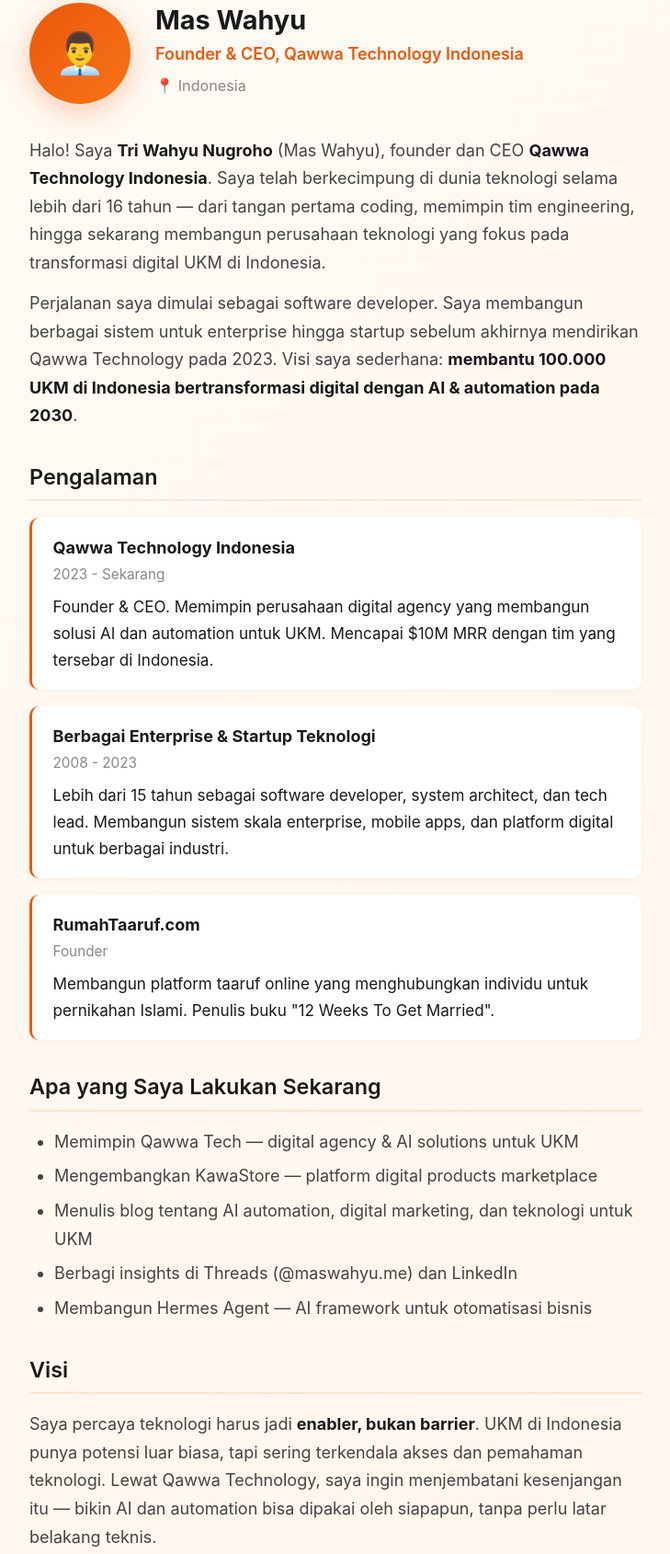
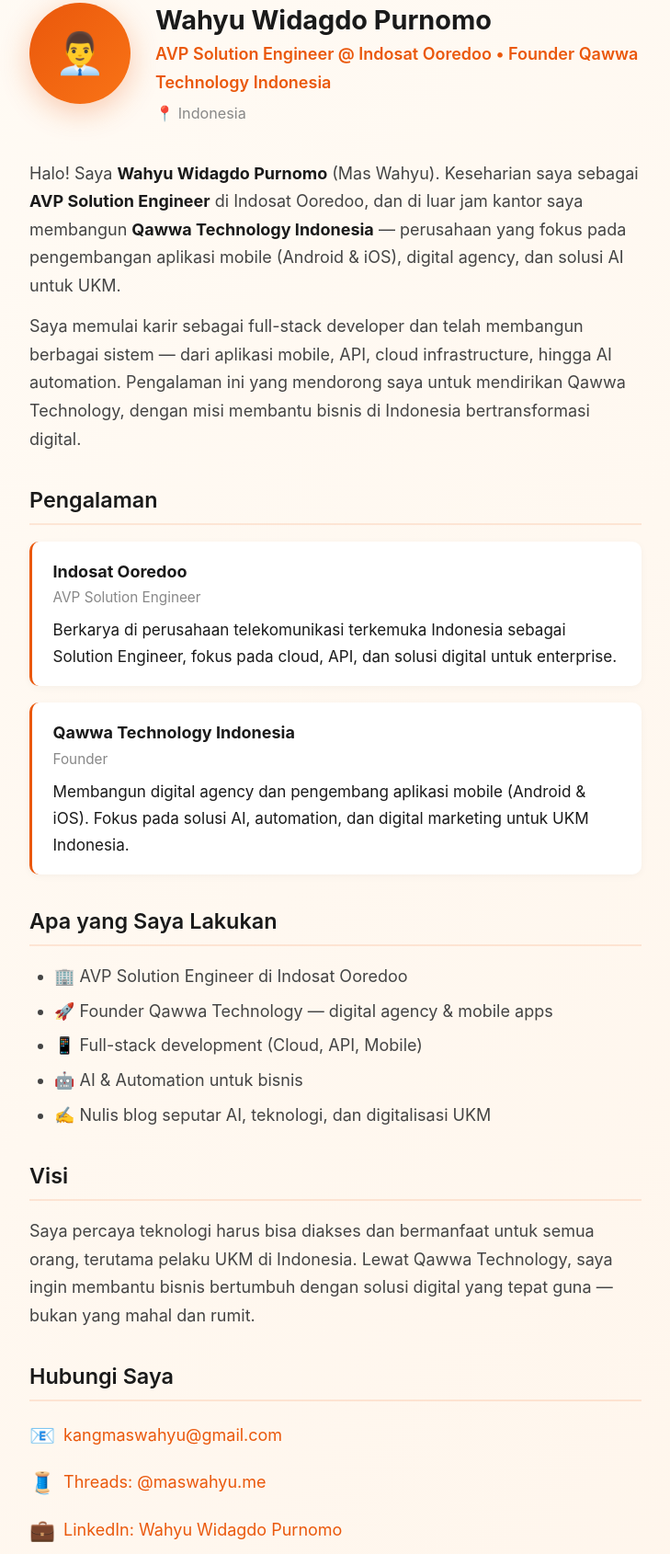
Before and after one commit to PseudoPort/maswahyu-blog, an Astro site: page /about in a window 1280 px wide. Shown: the part 97-1787 px from the top of the page at 92% size, without its empty margins (275-1004 px from the left). Built offline with nearby package versions, Linux system fonts and the light colour scheme; Astro itself is replaced by a stand-in of ours.

Commit message:
fix(adsense): correct about/contact info, fix domains

```diff
--- a/src/pages/about.astro
+++ b/src/pages/about.astro
@@ -8,7 +8,7 @@ import { SITE_TITLE } from '../consts';
 <!doctype html>
 <html lang="id">
 	<head>
-		<BaseHead title="About - {SITE_TITLE}" description="Tentang Mas Wahyu - Founder Qawwa Technology Indonesia. 16+ tahun pengalaman di teknologi, AI, dan digital marketing untuk UKM." />
+		<BaseHead title="About - {SITE_TITLE}" description="Tentang Wahyu Widagdo Purnomo (Mas Wahyu) — AVP Solution Engineer, Tech Builder, Founder Qawwa Technology Indonesia." />
 		<style>
 			* { box-sizing: border-box; }
 			body { font-family: -apple-system, BlinkMacSystemFont, 'Segoe UI', Roboto, sans-serif; background: linear-gradient(135deg, #fffbf5 0%, #fff5eb 100%); color: #1a1a1a; font-size: 18px; line-height: 1.7; -webkit-font-smoothing: antialiased; }
@@ -43,69 +43,55 @@ import { SITE_TITLE } from '../consts';
 			<div class="profile">
 				<div class="avatar">👨‍💼</div>
 				<div class="profile-text">
-					<h1>Mas Wahyu</h1>
-					<p class="title">Founder & CEO, Qawwa Technology Indonesia</p>
+					<h1>Wahyu Widagdo Purnomo</h1>
+					<p class="title">AVP Solution Engineer @ Indosat Ooredoo • Founder Qawwa Technology Indonesia</p>
 					<p class="loc">📍 Indonesia</p>
 				</div>
 			</div>
 
 			<p>
-				Halo! Saya <strong>Tri Wahyu Nugroho</strong> (Mas Wahyu), founder dan CEO
-				<strong>Qawwa Technology Indonesia</strong>. Saya telah berkecimpung di dunia
-				teknologi selama lebih dari 16 tahun — dari tangan pertama coding, memimpin tim
-				engineering, hingga sekarang membangun perusahaan teknologi yang fokus pada
-				transformasi digital UKM di Indonesia.
+				Halo! Saya <strong>Wahyu Widagdo Purnomo</strong> (Mas Wahyu).
+				Keseharian saya sebagai <strong>AVP Solution Engineer</strong> di Indosat Ooredoo,
+				dan di luar jam kantor saya membangun <strong>Qawwa Technology Indonesia</strong> —
+				perusahaan yang fokus pada pengembangan aplikasi mobile (Android & iOS),
+				digital agency, dan solusi AI untuk UKM.
 			</p>
 
 			<p>
-				Perjalanan saya dimulai sebagai software developer. Saya membangun berbagai sistem
-				untuk enterprise hingga startup sebelum akhirnya mendirikan Qawwa Technology
-				pada 2023. Visi saya sederhana: <strong>membantu 100.000 UKM di Indonesia
-				bertransformasi digital dengan AI & automation pada 2030</strong>.
+				Saya memulai karir sebagai full-stack developer dan telah membangun berbagai sistem
+				— dari aplikasi mobile, API, cloud infrastructure, hingga AI automation.
+				Pengalaman ini yang mendorong saya untuk mendirikan Qawwa Technology,
+				dengan misi membantu bisnis di Indonesia bertransformasi digital.
 			</p>
 
 			<h2>Pengalaman</h2>
 
 			<div class="exp-item">
-				<div class="company">Qawwa Technology Indonesia</div>
-				<div class="period">2023 - Sekarang</div>
-				<div class="desc">Founder & CEO. Memimpin perusahaan digital agency yang membangun solusi AI dan automation untuk UKM. Mencapai $10M MRR dengan tim yang tersebar di Indonesia.</div>
+				<div class="company">Indosat Ooredoo</div>
+				<div class="period">AVP Solution Engineer</div>
+				<div class="desc">Berkarya di perusahaan telekomunikasi terkemuka Indonesia sebagai Solution Engineer, fokus pada cloud, API, dan solusi digital untuk enterprise.</div>
 			</div>
 
 			<div class="exp-item">
-				<div class="company">Berbagai Enterprise & Startup Teknologi</div>
-				<div class="period">2008 - 2023</div>
-				<div class="desc">Lebih dari 15 tahun sebagai software developer, system architect, dan tech lead. Membangun sistem skala enterprise, mobile apps, dan platform digital untuk berbagai industri.</div>
+				<div class="company">Qawwa Technology Indonesia</div>
+				<div class="period">Founder</div>
+				<div class="desc">Membangun digital agency dan pengembang aplikasi mobile (Android & iOS). Fokus pada solusi AI, automation, dan digital marketing untuk UKM Indonesia.</div>
 			</div>
 
-			<div class="exp-item">
-				<div class="company">RumahTaaruf.com</div>
-				<div class="period">Founder</div>
-				<div class="desc">Membangun platform taaruf online yang menghubungkan individu untuk pernikahan Islami. Penulis buku "12 Weeks To Get Married".</div>
-			</div>
-
-			<h2>Apa yang Saya Lakukan Sekarang</h2>
+			<h2>Apa yang Saya Lakukan</h2>
 			<ul>
-				<li>Memimpin Qawwa Tech — digital agency & AI solutions untuk UKM</li>
-				<li>Mengembangkan KawaStore — platform digital products marketplace</li>
-				<li>Menulis blog tentang AI automation, digital marketing, dan teknologi untuk UKM</li>
-				<li>Berbagi insights di Threads (@maswahyu.me) dan LinkedIn</li>
-				<li>Membangun Hermes Agent — AI framework untuk otomatisasi bisnis</li>
+				<li>🏢 AVP Solution Engineer di Indosat Ooredoo</li>
+				<li>🚀 Founder Qawwa Technology — digital agency & mobile apps</li>
+				<li>📱 Full-stack development (Cloud, API, Mobile)</li>
+				<li>🤖 AI & Automation untuk bisnis</li>
+				<li>✍️ Nulis blog seputar AI, teknologi, dan digitalisasi UKM</li>
 			</ul>
 
 			<h2>Visi</h2>
 			<p>
-				Saya percaya teknologi harus jadi <strong>enabler, bukan barrier</strong>.
-				UKM di Indonesia punya potensi luar biasa, tapi sering terkendala akses dan
-				pemahaman teknologi. Lewat Qawwa Technology, saya ingin menjembatani
-				kesenjangan itu — bikin AI dan automation bisa dipakai oleh siapapun,
-				tanpa perlu latar belakang teknis.
-			</p>
-
-			<p>
-				Blog ini adalah wadah saya berbagi pengalaman nyata — bukan sekadar teori.
-				Semua yang saya tulis sudah saya praktikkan sendiri di bisnis saya atau
-				bersama klien Qawwa Tech.
+				Saya percaya teknologi harus bisa diakses dan bermanfaat untuk semua orang,
+				terutama pelaku UKM di Indonesia. Lewat Qawwa Technology, saya ingin membantu
+				bisnis bertumbuh dengan solusi digital yang tepat guna — bukan yang mahal dan rumit.
 			</p>
 
 			<h2>Hubungi Saya</h2>
@@ -113,9 +99,10 @@ import { SITE_TITLE } from '../consts';
 				<li><span class="emoji">📧</span> <a href="mailto:kangmaswahyu@gmail.com">kangmaswahyu@gmail.com</a></li>
 				<li><span class="emoji">🧵</span> <a href="https://www.threads.net/@maswahyu.me">Threads: @maswahyu.me</a></li>
 				<li><span class="emoji">💼</span> <a href="https://www.linkedin.com/in/wahyu-widagdo-purnomo">LinkedIn: Wahyu Widagdo Purnomo</a></li>
-				<li><span class="emoji">🌐</span> <a href="https://qawwa.tech">Website: qawwa.tech</a></li>
+				<li><span class="emoji">🌐</span> <a href="https://maswahyu.eu.org">Web: maswahyu.eu.org</a></li>
+				<li><span class="emoji">📝</span> <a href="https://maswahyu.biz.id">Blog: maswahyu.biz.id</a></li>
 			</ul>
 		</main>
 		<Footer />
 	</body>
-</html>
+	</html>
--- a/src/pages/index.astro
+++ b/src/pages/index.astro
@@ -203,13 +203,13 @@ import { SITE_TITLE } from '../consts';
 				<a href="/blog" class="btn btn-primary">
 					📖 Baca Blog
 				</a>
-				<a href="https://www.threads.com/@maswahyu.me" target="_blank" class="btn btn-secondary">
+				<a href="https://www.threads.net/@maswahyu.me" target="_blank" class="btn btn-secondary">
 					Follow di Threads
 				</a>
 			</div>
 
 			<div class="links">
-				<a href="https://www.threads.com/@maswahyu.me" target="_blank">
+				<a href="https://www.threads.net/@maswahyu.me" target="_blank">
 					🧵 Threads
 				</a>
 				<a href="https://www.linkedin.com/in/wahyu-widagdo-purnomo" target="_blank">
```
Also changed, not shown: src/pages/contact.astro (+9 -3 lines).
